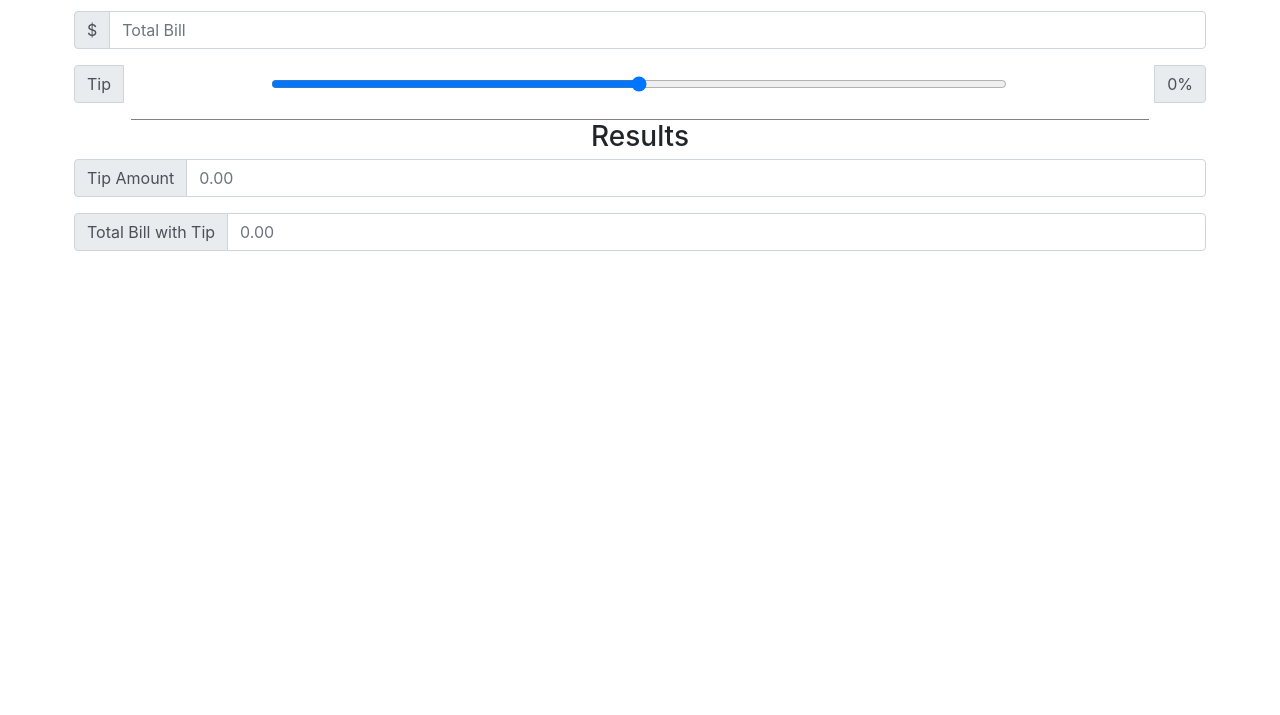
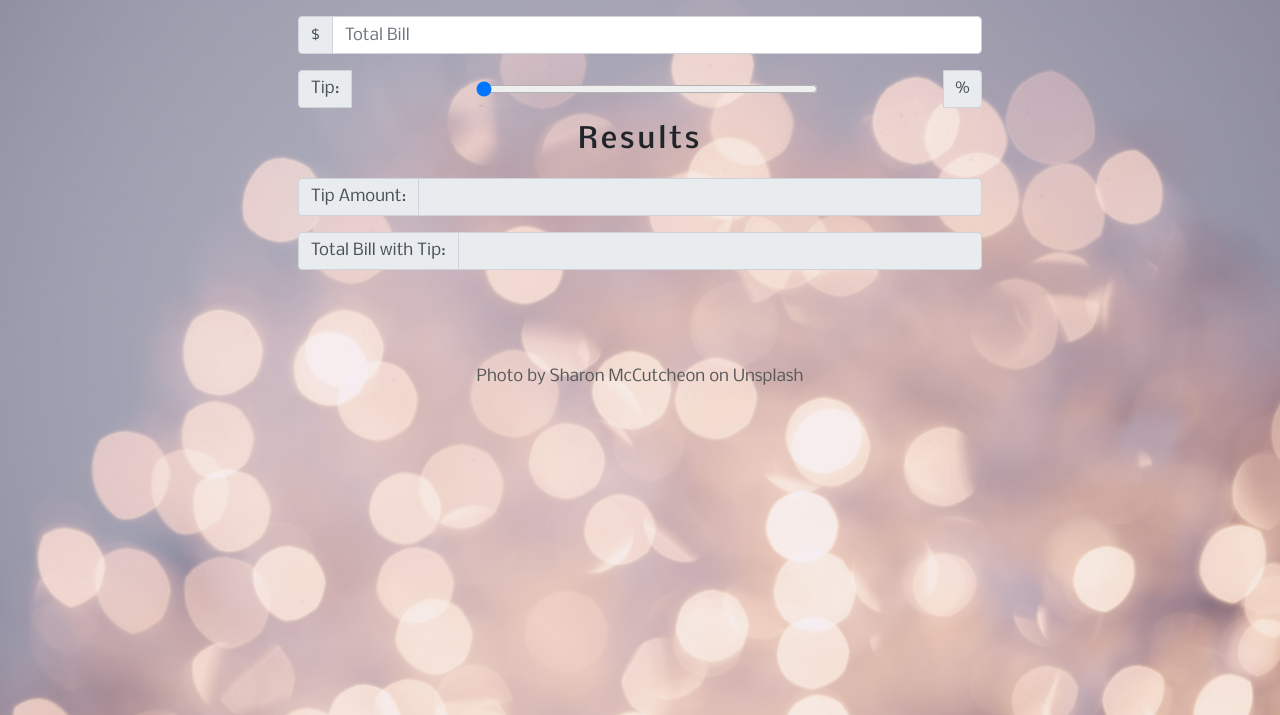
Before and after one commit to Stacy-Riley/javascript-project-tip-calculator, a website built with Parcel: page index.html in a window 1280 px wide. Shown: the part 85-800 px from the top of the page. Built offline with nearby package versions, Linux system fonts and the light colour scheme.

Commit message:
styles added, js code complete

```diff
--- a/css/main.css
+++ b/css/main.css
@@ -25,6 +25,7 @@ body, html {
   width: 100%;
   margin: 0;
   padding: 0;
+  font-family: 'Nobile', sans-serif;
 }
 /*
  * Remove text-shadow in selection highlight:
@@ -100,35 +101,39 @@ textarea {
 /************************************/
 
 /*******************************************************/
-/** Navbar Section **/
-/*******************************************************/
-
-/*******************************************************/
 /**Home Page**/
 /*******************************************************/
+body {
+  background: url("../img/sharon-mccutcheon-62vi3TG5EDg-unsplash.jpg");
+  background-size: cover;
+  background-repeat: no-repeat;
+}
+
 .main-wrapper {
   margin: auto;
   padding: 10px;
-  width: 90%;
-  /*background-color: gray;*/
+  width: 95%;
+  max-height: 300px;
+
 }
+
 h1, h3{
   text-align: center;
   margin: 0;
-  padding-bottom: 5px;
+  padding-bottom: 10px;
+  letter-spacing: 3px;
 }
 
-.line {
-  margin: auto;
-  background: gray;
-  width: 90%;
+hr {
+  border: 0;
   height: 1px;
+  background-image: linear-gradient(to right, rgba(0, 0, 0, 0), rgba(0, 0, 0, 0.75), rgba(0, 0, 0, 0));
 }
 
 label {
   background-color: gray;
   color: white;
-  margin: 0 ;
+  margin: 0;
   padding: 0 10px;
   border-radius: 3px;
 }
@@ -137,55 +142,62 @@ input {
   margin: 0;
   padding: 0;
 }
+
 .form-control-range {
-  width: 65%;
-  margin: 0 auto;
+  width: 50%;
+  margin: auto;
+  padding: 0;
 }
+
 .form-group {
   margin: 0;
 }
-/*******************************************************/
-/** About Page **/
-/*******************************************************/
 
-/*******************************************************/
-/** Portfolio Page **/
-/*******************************************************/
+footer p {
+  margin: 50px 0;
+  text-align: center;
+  color: #595959;
+}
 
-/*******************************************************/
-/** Contact Page **/
-/*******************************************************/
+footer a {
+  color: #595959;
+}
+
+footer a:hover {
+  font-weight: bold;
+  text-decoration: none;
+}
 
 /* =====================================================
     **** Tablet Styles ****
    =====================================================*/
 @media(min-width: 768px){
   /*******************************************************/
-  /**** Navbar styles Tablet ****/
-  /*******************************************************/
-  /*******************************************************/
-  /**** General Heading Styles - Tablet ****/
-  /*******************************************************/
-  /*******************************************************/
   /**** Home Page Styles - Tablet ****/
   /*******************************************************/
-  /*******************************************************/
-  /**** About Page Styles - Tablet ****/
-  /*******************************************************/
-  /*******************************************************/
-  /**** Portfolio Page Styles - Tablet ****/
-  /*******************************************************/
-  /*******************************************************/
-  /**** Contact Page Styles - Tablet ****/
-  /*******************************************************/
+  .main-wrapper {
+  margin: auto;
+  padding: 10px;
+  max-width: 55%;
+  max-height: 300px;
+  }
+
+  h1, h3{
+  text-align: center;
+  margin: 10px 0;
+  }
+
+/*Line divide */
+  hr {
+  border: 0;
+  height: 1px;
+  background-image: linear-gradient(to right, rgba(0, 0, 0, 0), rgba(0, 0, 0, 0.75), rgba(0, 0, 0, 0));
+  }
+
+  footer p {
+  margin: 100px 0;
+  }
  }
-
-
-  /* =====================================================
-    **** Additional Tablet Styles- Ipad-Pro Size****
-   =====================================================*/
-@media(min-width: 1000px){
-}
 
 /* =====================================================
    **** Desktop Styles ****
@@ -194,22 +206,10 @@ input {
   /*******************************************************/
   /**** Home Page Styles - Desktop ****/
   /*******************************************************/
-  /*******************************************************/
-  /**** General Heading Styles - Desktop ****/
-  /*******************************************************/
-  /*******************************************************/
-  /**** Home Page Styles - Desktop ****/
-  /*******************************************************/
-  /*******************************************************/
-  /**** About Page Styles - Desktop ****/
-  /*******************************************************/
-  /*******************************************************/
-  /**** Portfolio Page Styles - Desktop ****/
-  /*******************************************************/
-  /*******************************************************/
-  /**** Contact Page Styles - Desktop ****/
-  /*******************************************************/
- }
+  footer p {
+  margin: 150px 0;
+  }
+}
 
 
 
--- a/index.html
+++ b/index.html
@@ -22,56 +22,69 @@
   <link rel="stylesheet" href="css/normalize.css">
   <link rel="stylesheet" href="css/main.css">
 
+  <!-- Google Fonts -->
+  <link rel="preconnect" href="https://fonts.gstatic.com">
+  <link href="https://fonts.googleapis.com/css2?family=Nobile:wght@400;500&display=swap" rel="stylesheet">
+
   <meta name="theme-color" content="#fafafa">
 </head>
 
 <body>
     <div class="main-wrapper">
       <h1>Tip Calculator</h1>
-      <form>
+      <form id="tip-form">
         <!--Total Bill Input Section -->
         <div class="input-group mb-3">
           <div class="input-group-prepend">
-          <span class="input-group-text">$</span>
+            <span class="input-group-text">$</span>
           </div>
-          <input type="text" class="form-control" aria-label="Amount (to the nearest dollar)" placeholder="Total Bill">
+          <input type="number" class="form-control" id="billTotal" placeholder="Total Bill">
         </div>
         <!--Tip Range Selector Section -->
         <div class="input-group mb-3">
           <div class="input-group-prepend">
-            <span class="input-group-text">Tip</span>
+            <span class="input-group-text">Tip:</span>
           </div>
-          <input type="range" class="form-control-range" id="formControlRange">
+          <input type="range" class="form-control-range" id="tipInput" value="0">
           <div class="input-group-append">
-            <span class="input-group-text">0%</span>
+            <span
+           id="tipOutput" class="input-group-text" >%</span>
           </div>
         </div>
+      </form>
         <!--Results Section -->
-        <div class="line"></div>
+        <hr> <!-- Divide line -->
         <h3>Results</h3>
         <!--Tip Amount Section -->
+      <form>
         <div class="input-group mb-3">
           <div class="input-group-prepend">
-          <span class="input-group-text">Tip Amount</span>
+            <span class="input-group-text">Tip Amount:</span>
           </div>
-          <input type="text" class="form-control" aria-label="Amount (to the nearest dollar)" placeholder="0.00">
+          <input type="number" class="form-control" id="tipAmount" disabled>
         </div>
         <!-- Total Bill with Tip Section -->
         <div class="input-group mb-3">
           <div class="input-group-prepend">
-          <span class="input-group-text">Total Bill with Tip</span>
+            <span class="input-group-text">Total Bill with Tip:</span>
           </div>
-          <input type="text" class="form-control" aria-label="Amount (to the nearest dollar)" placeholder="0.00">
+          <input type="text" class="form-control" id="totalBillWithTip" disabled>
         </div>
+       </form>
+    </div> <!-- End of class="main-wrapper" -->
 
+    <footer>
+      <p><span>Photo by <a href="https://unsplash.com/@sharonmccutcheon?utm_source=unsplash&amp;utm_medium=referral&amp;utm_content=creditCopyText" target="_Blank">Sharon McCutcheon</a> on <a href="https://unsplash.com/s/photos/lights?utm_source=unsplash&amp;utm_medium=referral&amp;utm_content=creditCopyText" target="_Blank">Unsplash</a></span></p>
+    </footer>
     <!-- Bootstrap bundle -->
-    <script src="https://code.jquery.com/jquery-3.5.1.slim.min.js" integrity="sha384-DfXdz2htPH0lsSSs5nCTpuj/zy4C+OGpamoFVy38MVBnE+IbbVYUew+OrCXaRkfj" crossorigin="anonymous"></script>
-    <script src="https://cdn.jsdelivr.net/npm/bootstrap@4.5.3/dist/js/bootstrap.bundle.min.js" integrity="sha384-ho+j7jyWK8fNQe+A12Hb8AhRq26LrZ/JpcUGGOn+Y7RsweNrtN/tE3MoK7ZeZDyx" crossorigin="anonymous"></script>
+    <script src="https://code.jquery.com/jquery-3.2.1.slim.min.js" integrity="sha384-KJ3o2DKtIkvYIK3UENzmM7KCkRr/rE9/Qpg6aAZGJwFDMVNA/GpGFF93hXpG5KkN" crossorigin="anonymous"></script>
+    <script src="https://cdnjs.cloudflare.com/ajax/libs/popper.js/1.12.3/umd/popper.min.js" integrity="sha384-vFJXuSJphROIrBnz7yo7oB41mKfc8JzQZiCq4NCceLEaO4IHwicKwpJf9c9IpFgh" crossorigin="anonymous"></script>
+    <script src="https://maxcdn.bootstrapcdn.com/bootstrap/4.0.0-beta.2/js/bootstrap.min.js" integrity="sha384-alpBpkh1PFOepccYVYDB4do5UnbKysX5WZXm3XxPqe5iKTfUKjNkCk9SaVuEZflJ" crossorigin="anonymous"></script>
 
     <!--Local js scripts -->
-  <script src="js/vendor/modernizr-3.11.2.min.js"></script>
-  <script src="js/plugins.js"></script>
-  <script src="js/main.js"></script>
+    <script src="js/vendor/modernizr-3.11.2.min.js"></script>
+    <script src="js/plugins.js"></script>
+    <script src="js/main.js"></script>
 
   <!-- Google Analytics: change UA-XXXXX-Y to be your site's ID. -->
   <script>
--- a/js/main.js
+++ b/js/main.js
@@ -0,0 +1,19 @@
+document.querySelector("#tip-form").onchange = function() {
+	/*connections to html document */
+	var bill = Number(document.getElementById("billTotal").value);
+	var tip = document.getElementById("tipInput").value;
+	document.getElementById("tipOutput").innerHTML = `${tip}%`;
+
+	/* calculates results here */
+	var tipValue = bill * (tip/100);
+	var finalBill = bill + tipValue;
+	console.log(finalBill)
+
+	var tipAmount = document.querySelector("#tipAmount");
+	var totalBillWithTip =
+		document.querySelector("#totalBillWithTip");
+
+	/* displays the tip and total bill */
+	tipAmount.value = tipValue.toFixed(2);
+	totalBillWithTip.value = finalBill.toFixed(2);
+}
```
Also changed, not shown: img/sharon-mccutcheon-62vi3TG5EDg-unsplash.jpg (added).
